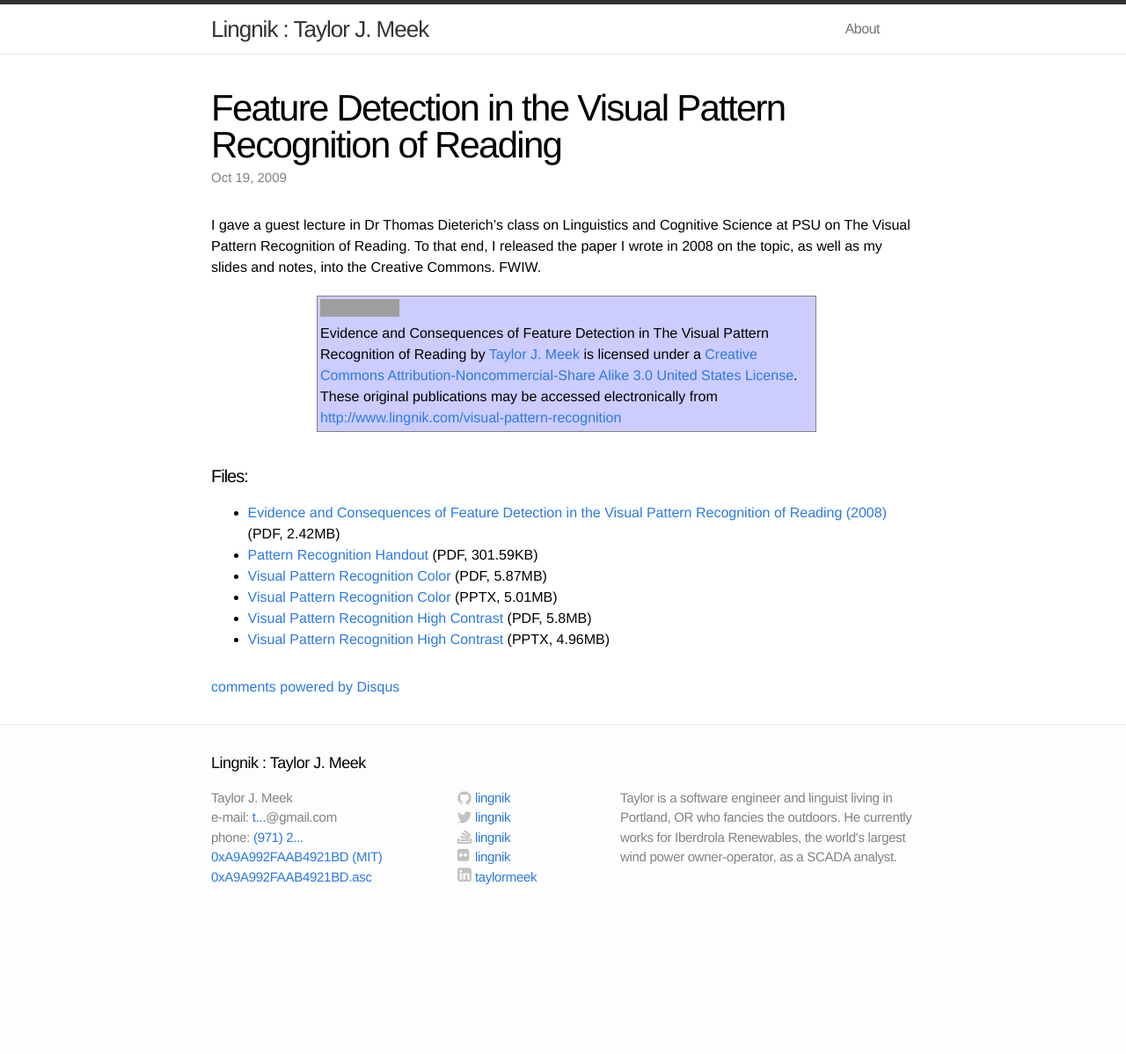
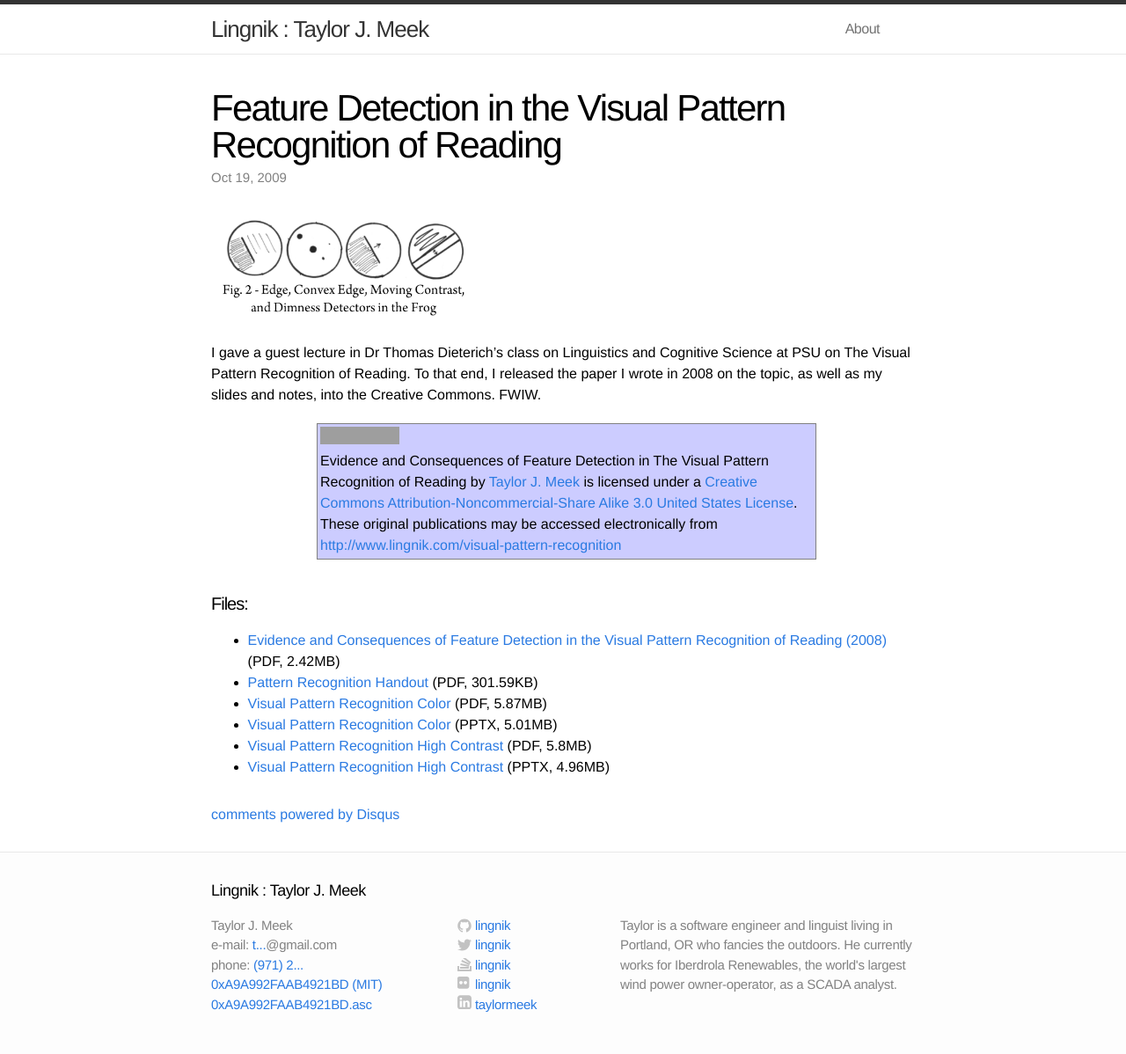
Before and after one commit to Lingnik/lingnik.github.io, a Jekyll site: the page built from _posts/2009-10-19-visual-pattern-recognition.markdown, in a window 1280 px wide. Shown: the whole page at 88% size. Built offline with Jekyll 4.4.1, drawn with Linux system fonts in a browser that asks for light colours; comment, search, counter and statistics services are not loaded; before the commit the page ends 1053 px from its top, so only the background shows below that; grey boxes are pictures that could not be loaded.

Commit message:
feature-detection imagery

```diff
--- a/_posts/2009-10-19-visual-pattern-recognition.markdown
+++ b/_posts/2009-10-19-visual-pattern-recognition.markdown
@@ -2,9 +2,12 @@
 layout: post
 title:  "Feature Detection in the Visual Pattern Recognition of Reading"
 date:   2009-10-19 21:49:00
+image: "/assets/featuredetection.png"
 excerpt: "I gave a guest lecture on feature detection and visual pattern recognition in Dr. Thomas Dieterich's class on Linguistics and Cognitive Science at PSU in 2009."
 alias: [/visual-pattern-recognition/index.html]
 ---
+
+<img src="../../../assets/featuredetection.png" alt="Visual feature detectors in the frog" style="width: 300px;" />
 
 I gave a guest lecture in Dr Thomas Dieterich's class on Linguistics and Cognitive Science at PSU on The Visual Pattern Recognition of Reading. To that end, I released the paper I wrote in 2008 on the topic, as well as my slides and notes, into the Creative Commons. FWIW.
 
```
Also changed, not shown: assets/featuredetection.png (added).
